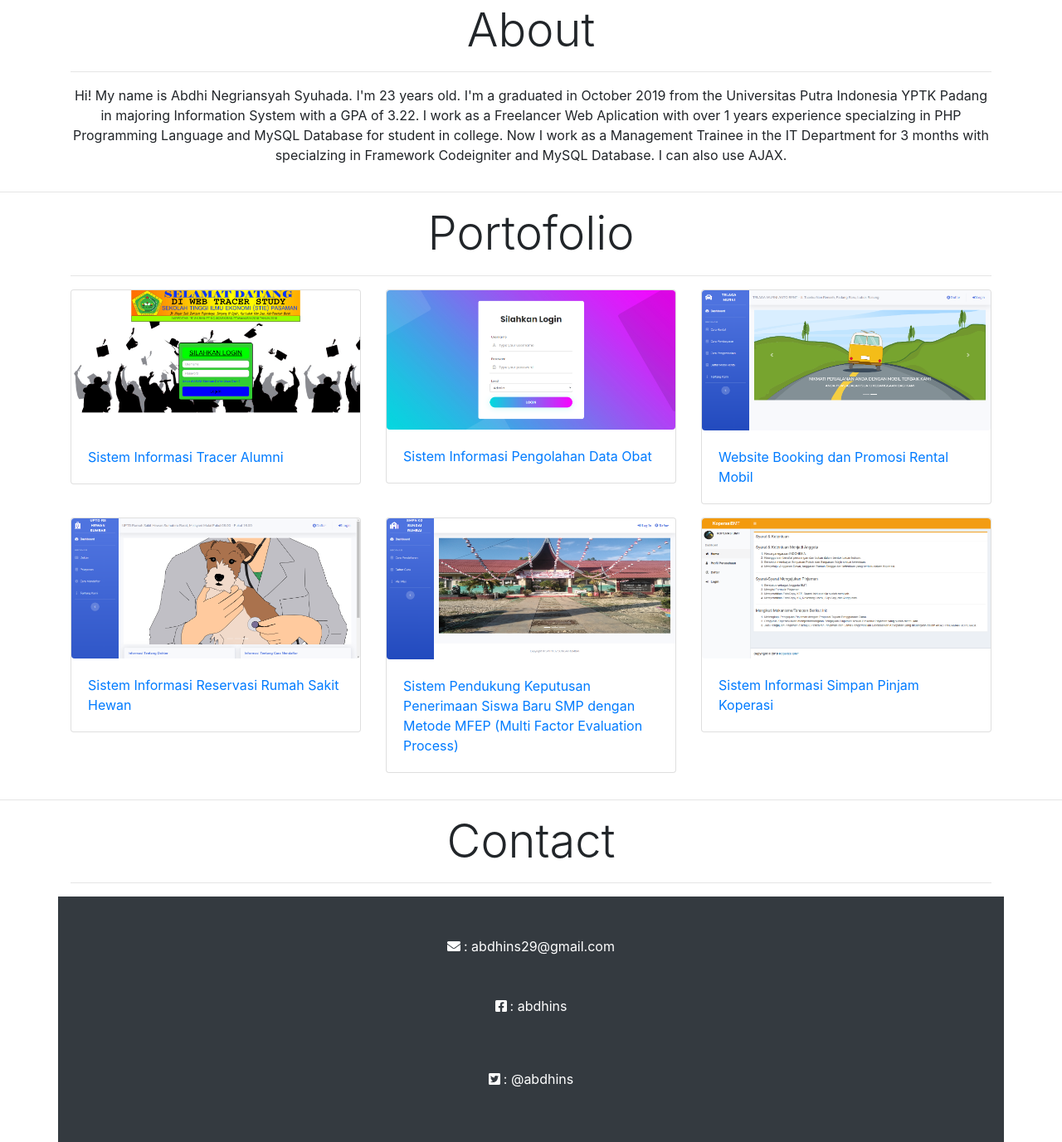
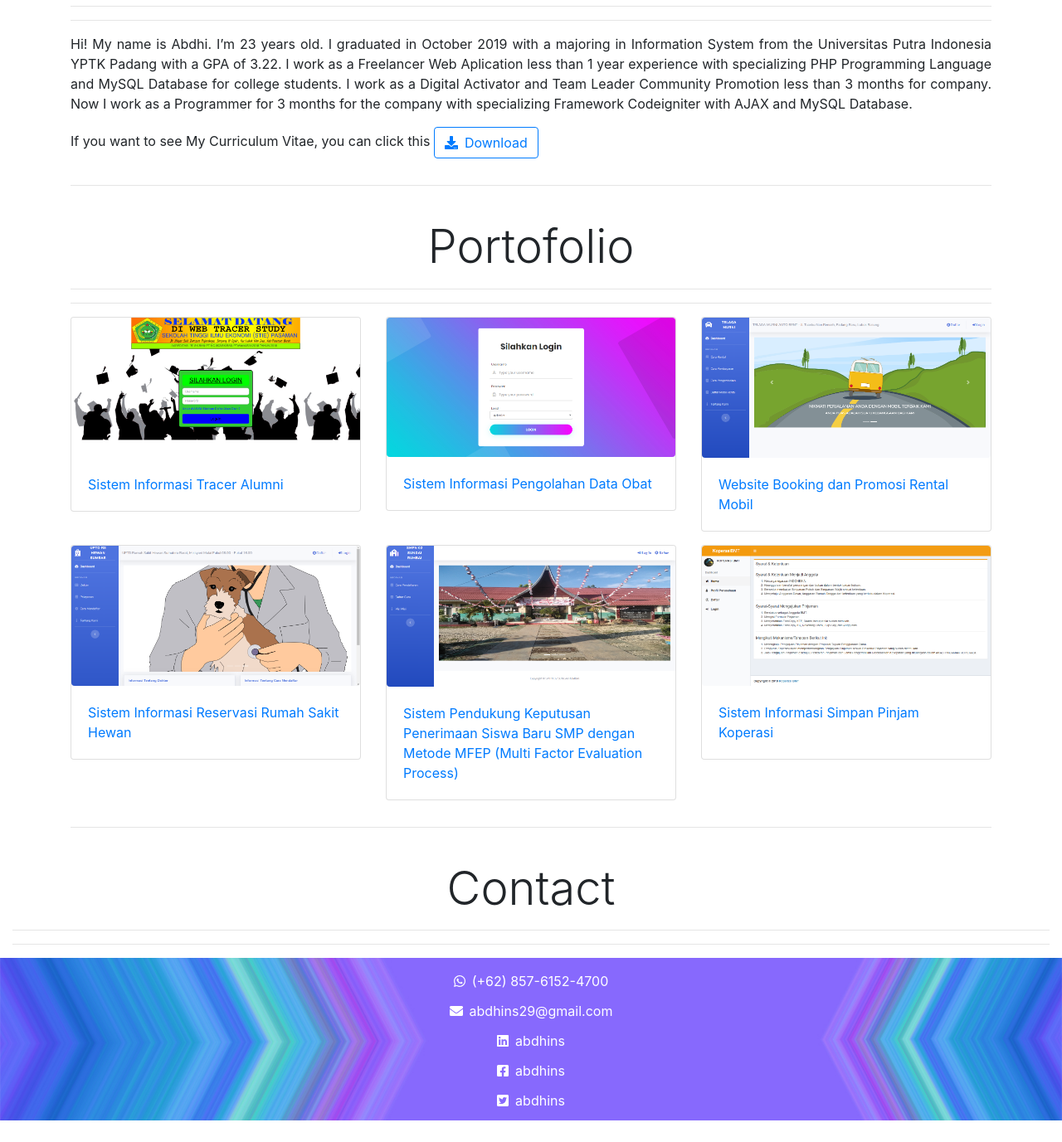
Before and after one commit to abdhins29/abdhins29.github.io, a plain HTML site: page index.html in a window 1280 px wide. Shown: the part 672-2049 px from the top of the page at 83% size. After the commit the page ends 2023 px from the top, so only its background shows below. Drawn offline with nearby package versions, Linux system fonts and the light colour scheme.

Commit message:
update terbaru

```diff
--- a/index.html
+++ b/index.html
@@ -9,6 +9,34 @@
 
     <title>Web Portofolio - AbdhiNS</title>
 </head>
+<style>
+    .jumbotron {
+        background-image: url("img/header.jpg");
+        background-repeat: no-repeat;
+        background-size: cover;
+        background-position: center;
+    }
+
+    .panel-footer {
+        background-image: url("img/footer.jpg");
+        background-repeat: no-repeat;
+        background-size: cover;
+        background-position: center;
+    }
+
+    #contact .row {
+        background-image: url("img/footer.jpg");
+        background-repeat: no-repeat;
+        background-size: cover;
+        background-position: center;
+    }
+
+    #contact .row a {
+        color: white;
+        text-align: center;
+        margin-bottom: 12px;
+    }
+</style>
 <body>
     <div class="d-flex flex-column flex-md-row align-items-center p-3 px-md-4 mb-2 bg-white border-bottom shadow-sm">
         <h5 class="my-0 mr-md-auto font-weight-normal">Abdhi Negriansyah Syuhada</h5>
@@ -21,40 +49,31 @@
     </div>
 
     <main role="main">
-        <div class="jumbotron jumbotron-fluid bg-dark">
-            <div class="container text-center">
-                <img src="img/foto.jpg" alt="Image" width="300" class="rounded-circle mb-1">
+        <div class="jumbotron jumbotron-fluid">
+            <div class="container text-left">
+                <img src="img/foto_jas.jpg" alt="Image" width="250" height="250" class="rounded-circle">
                 <h5 style="color:white;" class="display-4">Abdhi Negriansyah Syuhada</h5>
-                <hr>
-                <p style="color:white;" class="lead">Junior Programmer / Junior Back-end Developer</p>
+                <p style="color:white;" class="lead">Junior Programmer / Junior Web Developer / Junior Back-end Developer</p>
             </div>
         </div>
 
         <div class="container" id="about">
+            <h5 class="col-md-12 text-center display-4">About</h5>
+            <hr>
+            <hr>
             <div class="row">
-                <div class="col-md-12 text-center">
-                    <h5 class="display-4">About</h5>
-                    <hr>
+                <div class="col-md-12 text-justify">
+                    <p>Hi! My name is Abdhi. I’m 23 years old. I graduated in October 2019 with a majoring in Information System from the Universitas Putra Indonesia YPTK Padang with a GPA of 3.22. I work as a Freelancer Web Aplication less than 1 year experience with specializing PHP Programming Language and MySQL Database for college students. I work as a Digital Activator and Team Leader Community Promotion less than 3 months for company. Now I work as a Programmer for 3 months for the company with specializing Framework Codeigniter with AJAX and MySQL Database.</p>
+                    <p>If you want to see My Curriculum Vitae, you can click this <a href="file/CV_ABDHI NEGRIANSYAH SYUHADA.pdf" class="btn btn-outline-primary btn-md"><i class="fas fa-download mr-2"></i>Download</a></p>
                 </div>
             </div>
-
-            <div class="row">
-                <div class="col-md-12 text-center">
-                    <p>Hi! My name is Abdhi Negriansyah Syuhada. I'm 23 years old. I'm a graduated in October 2019 from the Universitas Putra Indonesia YPTK Padang in majoring Information System with a GPA of 3.22. I work as a Freelancer Web Aplication with over 1 years experience specialzing in PHP Programming Language and MySQL Database for student in college. Now I work as a Management Trainee in the IT Department for 3 months with specialzing in Framework Codeigniter and MySQL Database. I can also use AJAX.</p>
-                </div>
-            </div>
+            <hr>
         </div>
-
-        <hr>
-
+        <br>
         <div class="container" id="portofolio">
-            <div class="row">
-                <div class="col-md-12 text-center">
-                    <h5 class="display-4">Portofolio</h5>
-                    <hr>
-                </div>
-            </div>
-
+            <h5 class="col-md-12 text-center display-4">Portofolio</h5>
+            <hr>
+            <hr>
             <div class="row">
                 <div class="col-md-4 mb-3">
                     <div class="card">
@@ -105,37 +124,21 @@
                     </div>
                 </div>
             </div>
+            <hr>
         </div>
-
-        <hr>
-
-        <div class="container" id="contact">
+        <br>
+        <div class="container-fluid" id="contact">
+            <h5 class="col-md-12 text-center display-4">Contact</h5>
+            <hr>
+            <hr>
             <div class="row">
-                <div class="col-md-12 text-center">
-                    <h5 class="display-4">Contact</h5>
-                    <hr>
-                </div>
+                <a class="col-md-12 mt-3" href="https://wa.me/6285761524700"><i class="fab fa-whatsapp mr-2"></i>(+62) 857-6152-4700</a>
+                <a class="col-md-12" href="https://abdhins29@gmail.com"><i class="fas fa-envelope mr-2"></i>abdhins29@gmail.com</a>
+                <a class="col-md-12" href="https://linkedin.com/in/abdhins"><i class="fab fa-linkedin mr-2"></i>abdhins</a>
+                <a class="col-md-12" href="https://facebook.com/abdhins"><i class="fab fa-facebook-square mr-2"></i>abdhins</a>
+                <a class="col-md-12" href="https://twitter.com/abdhins"><i class="fab fa-twitter-square mr-2"></i>abdhins</a>
             </div>
-
-            <footer class="panel-footer">
-                <div class="row bg-dark">
-                    <div class="col-lg-12 form-label text-center mt-5" style="color: white;">
-                        <i class="fas fa-envelope mr-1"></i>: abdhins29@gmail.com
-                    </div>
-                    <div class="col-lg-12 text-center mt-5" style="color: white;">
-                        <p>
-                            <i class="fab fa-facebook-square mr-1"></i>: abdhins
-                        </p>
-                    </div>
-                    <div class="col-lg-12 text-center mt-5 mb-5" style="color: white;">
-                        <p>
-                            <i class="fab fa-twitter-square mr-1"></i>: @abdhins
-                        </p>
-                    </div>
-                </div>
-            </footer>
         </div>
-
     </main>
 
     <script src="https://cdnjs.cloudflare.com/ajax/libs/font-awesome/5.13.0/js/all.min.js"></script>
```
Also changed, not shown: img/footer.jpg (added), img/foto.jpg (deleted), img/foto_jas.jpg (added), img/header.jpg (added), 1 other file.
